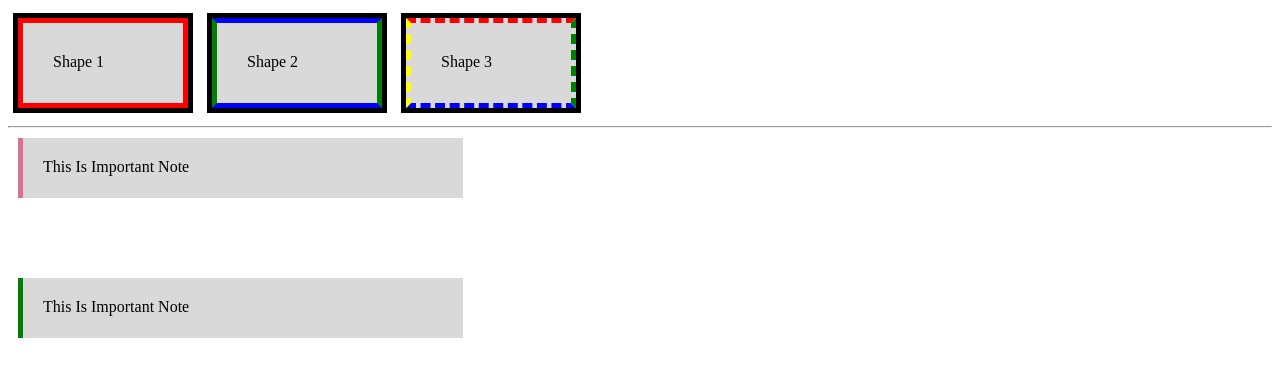
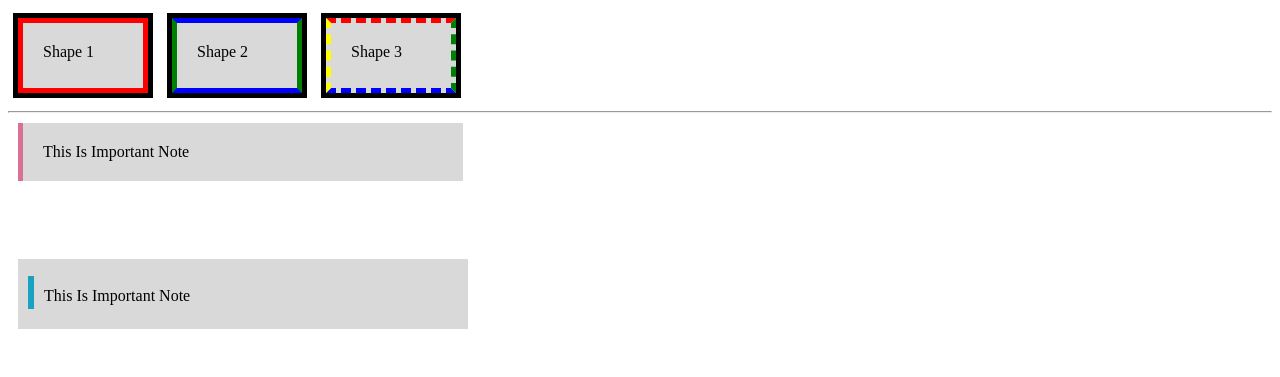
Before and after one commit to HassanElmalik/Voyager1, a PHP site: page /css-assignments-lesson-from-9-to-12/index.html in a window 1280 px wide. Shown: the top 377 px of the page. Run offline with PHP 8.4, Linux system fonts and the light colour scheme.

Commit message:
some changes in css assignments

```diff
--- a/ProgrammingWithElzero/CSS_PROJECT/css-assignments-lesson-from-9-to-12/assignment.css
+++ b/ProgrammingWithElzero/CSS_PROJECT/css-assignments-lesson-from-9-to-12/assignment1.css
@@ -1,28 +1,28 @@
 /* -1-  */
-div {
+.div1,
+.div2,
+.div3 {
     display: inline-block;
     background-color: #d9d9d9;
-    width: 100px;
-    height: 20px;
-    padding: 30px;
+    width: 80px;
+    height: 25px;
+    padding: 20px;
     margin: 10px;
+    outline: 5px solid black;
 }
 
 .div1 {
     border: 5px solid red;
-    outline: 5px solid black;
 }
 
 .div2 {
     border: 5px solid green;
     border-color: blue green;
-    outline: 5px solid black;
 }
 
 .div3 {
     border: 5px dashed green;
     border-color: red green blue yellow;
-    outline: 5px solid black;
 }
 
 /* -2-  */
@@ -31,7 +31,6 @@ div {
     background-color: #d9d9d9;
     padding: 20px;
     margin: 10px;
-    display: block;
     border-left: 5px solid palevioletred ;
 }
 .element-2 {
@@ -39,14 +38,20 @@ div {
     background-color: #d9d9d9;
     padding: 20px;
     margin: 10px;
-    display: block;
     visibility: hidden;
 }
+
 .element-3 {
-    width: 400px;
-    background-color: #d9d9d9;
-    padding: 20px;
+background-color: #d9d9d9;
+padding: 20px 0px;
+height: 30px;
+width: 450px;
+margin: 10px;
+}
+
+.element-3::before {
+    content: "";
+    border: 3px solid #17a2c1;
     margin: 10px;
-    display: block;
-    border-left: 5px solid green ;
+    font-size: 25px;
 }
--- a/ProgrammingWithElzero/CSS_PROJECT/css-assignments-lesson-from-9-to-12/index.html
+++ b/ProgrammingWithElzero/CSS_PROJECT/css-assignments-lesson-from-9-to-12/index.html
@@ -3,7 +3,7 @@
 <head>
     <meta charset="UTF-8">
     <meta name="viewport" content="width=device-width, initial-scale=1.0">
-    <link rel="stylesheet" href="assignment.css">
+    <link rel="stylesheet" href="assignment1.css">
     <title>Document</title>
 </head>
 <body>
```
